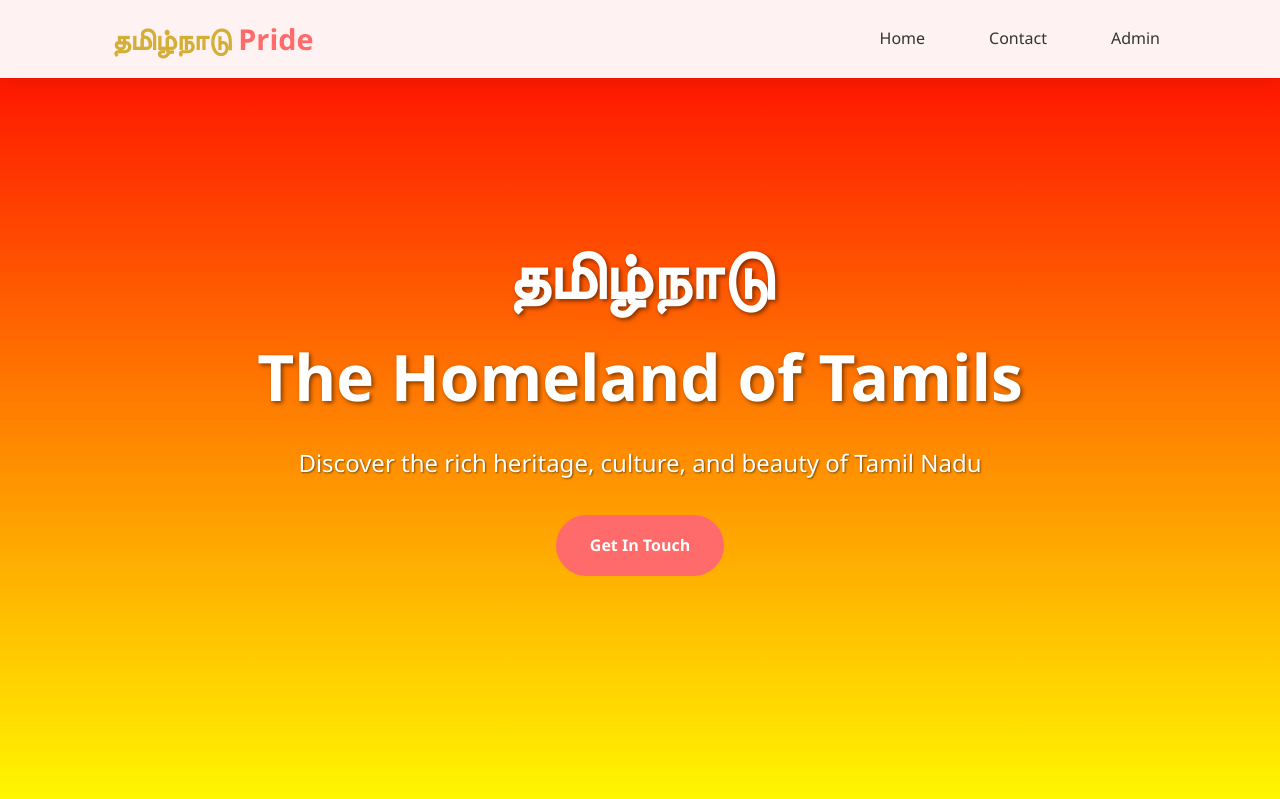
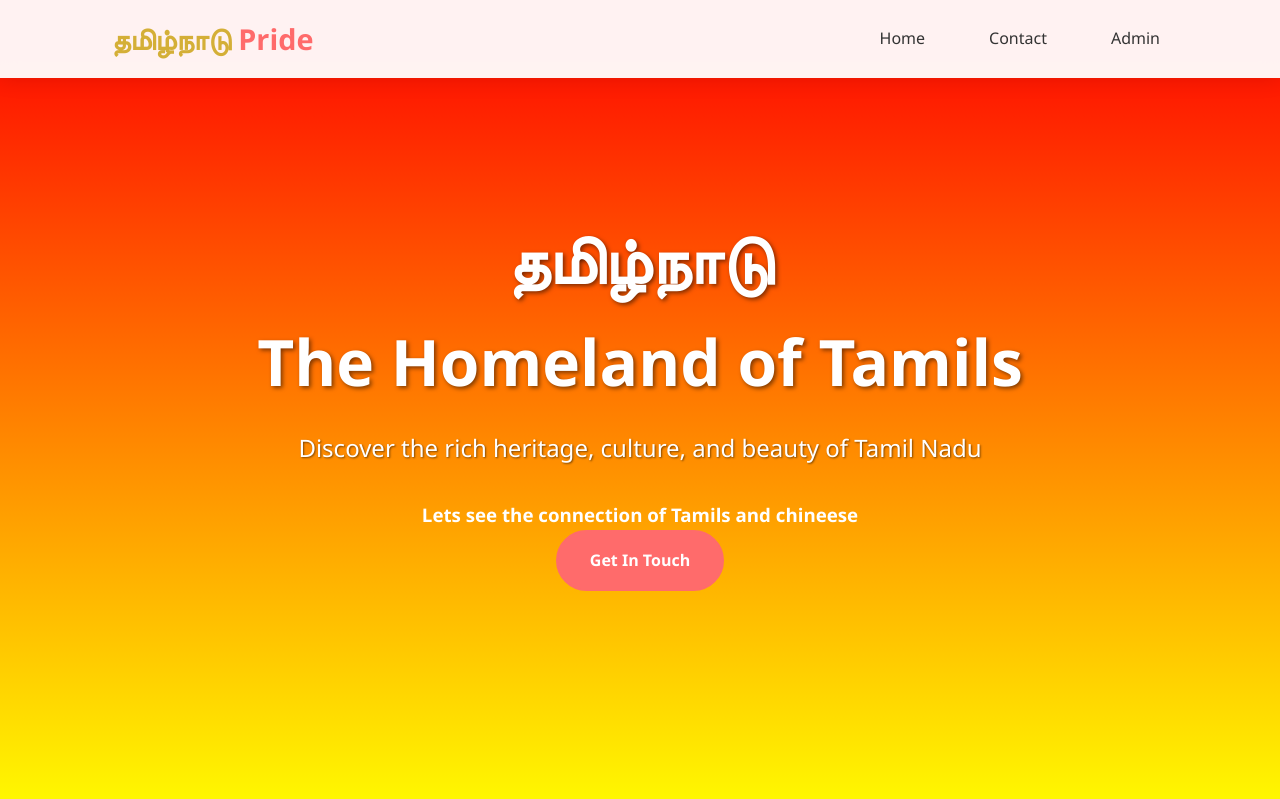
Before and after one commit to velkadamban/flask-contact-form, a Flask app: page / in a window 1280 px wide. Shown: the top 799 px of the page. Run offline with Flask 3, Linux system fonts and the light colour scheme; some libraries are stand-ins or nearby versions.

```diff
--- a/templates/index.html
+++ b/templates/index.html
@@ -27,6 +27,9 @@
         <div class="hero-content">
             <h1>தமிழ்நாடு <br> The Homeland of Tamils </h1>
             <p>Discover the rich heritage, culture, and beauty of Tamil Nadu</p>
+            <h3>Lets see the connection of Tamils and chineese
+            </h3>
+
             <a href="{{ url_for('contact') }}" class="cta-button">Get In Touch</a>
         </div>
     </section>
```
